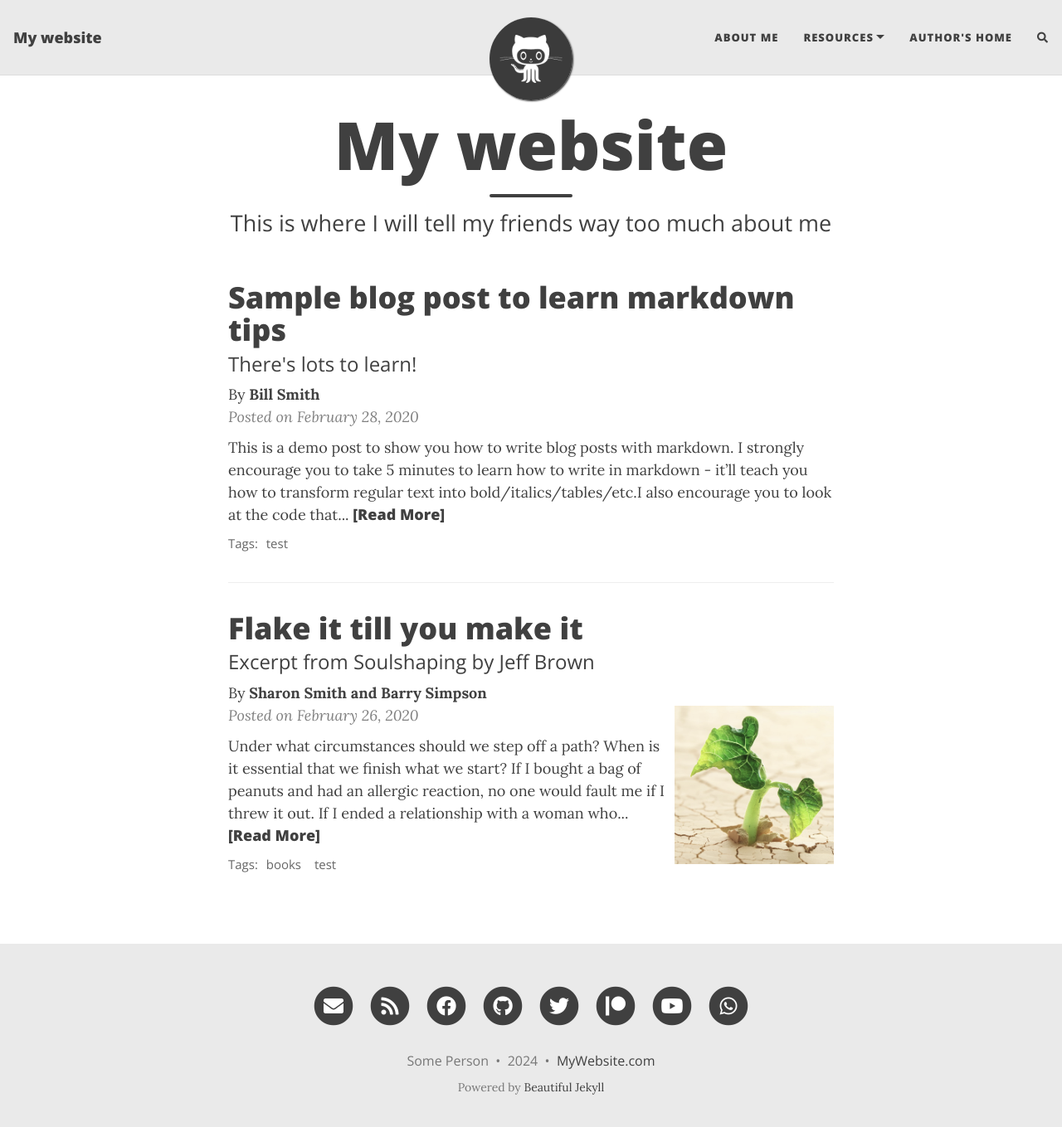
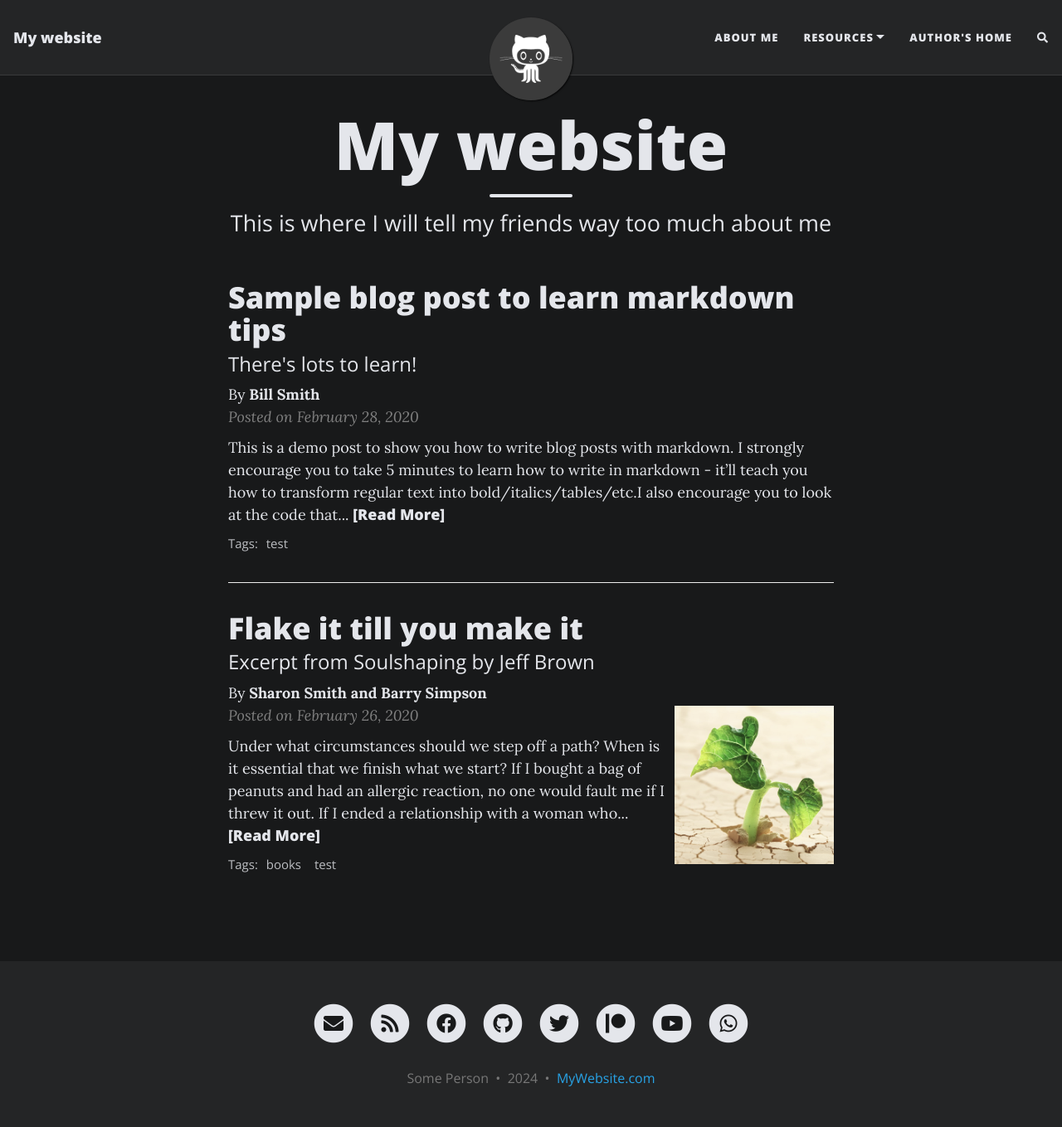
Before and after one commit to peterhessey/peterhessey.github.io, a Jekyll site: the page built from index.html, in a window 1280 px wide and 1372 px high. Shown: the top 1359 px of the window at 83% size. Built offline with Jekyll 4.4.1, drawn with Linux system fonts in a browser that asks for light colours; nearby versions of some CDN libraries; the list of posts is cut into pages by our own code; comment, search, counter and statistics services are not loaded; some of the changed lines change nothing that is shown.

Commit message:
:wrench: Update to use darkmode colours

```diff
--- a/_config.yml
+++ b/_config.yml
@@ -134,16 +134,16 @@ navbar-var-length: false
 
 # Personalize the colours in your website. Colour values can be any valid CSS colour
 
-page-col: "#FFFFFF"
-text-col: "#404040"
-link-col: "#008AFF"
+page-col: "#18191A"
+text-col: "#E4E6EB"
+link-col: "#28A3E6"
 hover-col: "#0085A1"
-navbar-col: "#EAEAEA"
-navbar-text-col: "#404040"
-navbar-border-col: "#DDDDDD"
-footer-col: "#EAEAEA"
+navbar-col: "#242526"
+navbar-text-col: "#E4E6EB"
+navbar-border-col: "#393A3B"
+footer-col: "#242526"
 footer-text-col: "#777777"
-footer-link-col: "#404040"
+footer-link-col: "#28A3E6"
 footer-hover-col: "#0085A1"
 
 # Alternatively, the navbar, footer, and page background can be set to an image
--- a/_includes/footer.html
+++ b/_includes/footer.html
@@ -20,26 +20,28 @@
           {% if site.url-pretty %}
           &nbsp;&bull;&nbsp;
           <span class="author-site">
-          <a href="{% if site.url-canonical %}{{ site.url-canonical }}{% else %}{{ '/' | absolute_url }}{% endif %}">{{ site.url-pretty }}</a>
+            <a href="{% if site.url-canonical %}{{ site.url-canonical }}{% else %}{{ '/' | absolute_url }}{% endif %}">{{
+              site.url-pretty }}</a>
           </span>
           {% endif %}
 
           {% if site.matomo %}
           {% if site.matomo.opt-out %}
           &nbsp;&bull;&nbsp;
-          <a href="http://{{- site.matomo.uri -}}/index.php?module=CoreAdminHome&action=optOut" target="_blank" class="text_muted">Do-not-Track</a>
+          <a href="http://{{- site.matomo.uri -}}/index.php?module=CoreAdminHome&action=optOut" target="_blank"
+            class="text_muted">Do-not-Track</a>
           {% endif %}
           {% endif%}
 
           {% if site.edit_page_button and site.github.repository_url %}
           &nbsp;&bull;&nbsp;
-        <a title="Edit this page on GitHub" href="{{ site.github.repository_url }}/edit/{{ site.github.source.branch }}/{{ page.path }}" class="text_muted">Edit page</a>
+          <a title="Edit this page on GitHub"
+            href="{{ site.github.repository_url }}/edit/{{ site.github.source.branch }}/{{ page.path }}"
+            class="text_muted">Edit page</a>
           {% endif%}
 
         </p>
         {% unless site.remove-ads %}<p class="theme-by text-muted">
-        Powered by
-        <a href="https://beautifuljekyll.com">Beautiful Jekyll</a>
         </p>{% endunless %}
       </div>
     </div>
```
Lines whose indentation alone changed are shown as unchanged.
